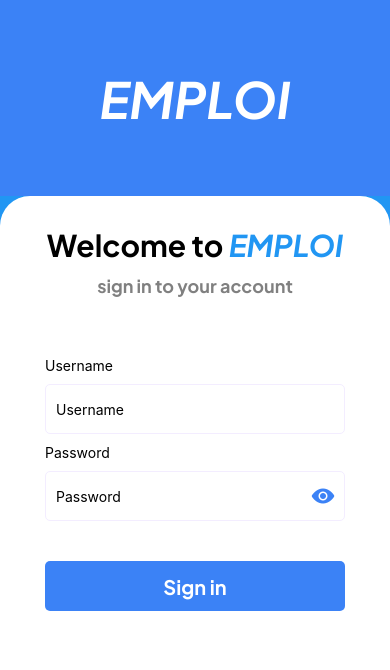
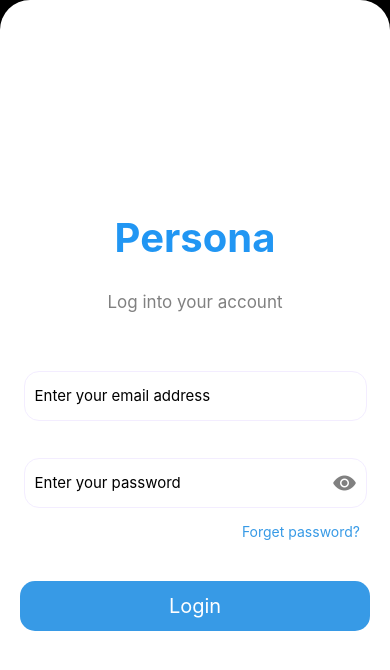
Before and after one commit to zeezo10/hiris, a React Native app in the folder my-app/: screen /Login in a window 390 px wide. Shown: the top 670 px of the page. Built offline with nearby package versions, Linux system fonts and the light colour scheme.

Commit message:
login page

```diff
--- a/my-app/App.js
+++ b/my-app/App.js
@@ -18,6 +18,8 @@ import PengumumanNotif from "./pages/Pangumuman&notif";
 import Laporan from "./pages/Laporan";
 import Support from "./pages/Support";
 import Pengaturan from "./pages/Pengaturan";
+import LoadingPage from "./pages/LoadingPage";
+import { useEffect, useState } from "react";
 
 const Stack = createStackNavigator();
 const Tab = createBottomTabNavigator();
@@ -77,7 +79,7 @@ function MainTab() {
         name="Absensi"
         component={AbsenCamera}
         options={{
-          headerTitle: "" ,
+          headerTitle: "",
           headerStyle: {
             backgroundColor: "#3171ee",
             shadowOpacity: 0,
@@ -104,16 +106,42 @@ function MainTab() {
 }
 
 export default function App() {
+
+  //// delete after ----------------
+
+  const [isLoad, setLoading] = useState(true);
+
+  useEffect(() => {
+    if (isLoad) {
+      const timer = setTimeout(() => {
+        setLoading(false);
+      }, 3000);
+
+      return () => clearTimeout(timer);
+    }
+  }, [isLoad]);
+
+  //// delete after ----------------
+
   return (
     <SafeAreaProvider style={{ flex: 1 }}>
       <NavigationContainer>
         <Stack.Navigator>
           {/* {!login ? ( */}
-          <Stack.Screen
-            name="Login"
-            component={Login}
-            options={{ headerShown: false }}
-          />
+          {isLoad ? (
+            <Stack.Screen
+              name="Laoding"
+              component={LoadingPage}
+              options={{ headerShown: false }}
+            />
+          ) : (
+            <Stack.Screen
+              name="Login"
+              component={Login}
+              options={{ headerShown: false }}
+            />
+          )}
+
           {/* // ) : ( */}
           <Stack.Screen
             name="Home"
--- /dev/null
+++ b/my-app/pages/LoadingPage.js
@@ -0,0 +1,25 @@
+import React from 'react'
+import { Text, View , StyleSheet } from 'react-native'
+
+export default function LoadingPage() {
+  return (
+    <View style={styles.container} >
+        <Text style={styles.title}>Persona</Text>
+    </View>
+  )
+}
+
+
+const styles = StyleSheet.create({
+    container: {
+      flex: 1,
+      justifyContent: 'center',
+      alignItems: 'center',
+      backgroundColor: '#66b2ec',
+    },
+    title: {
+      fontSize: 50,
+      fontWeight: 'bold',
+      color: 'white',
+    }
+  });
--- a/my-app/pages/Login.js
+++ b/my-app/pages/Login.js
@@ -1,45 +1,39 @@
 import React, { useEffect, useState } from "react";
-import { ActivityIndicator, TouchableOpacity } from "react-native";
 import {
+  ActivityIndicator,
+  TouchableOpacity,
   StyleSheet,
   Text,
   View,
-  ScrollView,
   TextInput,
-  Button,
   Pressable,
-  Alert,
   Dimensions,
 } from "react-native";
 
 import Icon from "react-native-vector-icons/Ionicons";
+import Octicons from "react-native-vector-icons/Octicons";
+
 import * as SplashScreen from "expo-splash-screen";
 import { useFonts } from "expo-font";
 
 SplashScreen.preventAutoHideAsync();
 
-
-
-export default function Login({navigation}) {
-
+export default function Login({ navigation }) {
   const screenWidth = Dimensions.get("window").width;
 
+  const [emailInput, setEmailInput] = useState("");
   const [password, setPassword] = useState("");
   const [isPasswordVisible, setIsPasswordVisible] = useState(false);
-
-  const togglePasswordVisibility = () => {
-    setIsPasswordVisible(!isPasswordVisible);
-  };
-
-
+  const [isUsernameFocused, setIsUsernameFocused] = useState(false);
+  const [isPasswordFocused, setIsPasswordFocused] = useState(false);
+  const [isEmailValid, setIsEmailValid] = useState(true);
+  const [isPasswordValid, setIsPasswordValid] = useState(true);
   const [fontsLoaded] = useFonts({
-    Jakarta: require('../assets/font/PlusJakartaSans-Bold.ttf'),
-    'Jakarta-Italic': require('../assets/font/PlusJakartaSans-BoldItalic.ttf'),
-
+    Jakarta: require("../assets/font/PlusJakartaSans-Bold.ttf"),
+    "Jakarta-Italic": require("../assets/font/PlusJakartaSans-BoldItalic.ttf"),
   });
 
-
-  React.useEffect(() => {
+  useEffect(() => {
     async function prepare() {
       await SplashScreen.preventAutoHideAsync();
     }
@@ -47,125 +41,213 @@ export default function Login({navigation}) {
   }, []);
 
   if (!fontsLoaded) {
-    return <ActivityIndicator />; // Show loader while fonts are loading
+    return <ActivityIndicator />;
   } else {
-    SplashScreen.hideAsync(); // Hide splash screen when fonts are loaded
+    SplashScreen.hideAsync();
   }
 
+  const togglePasswordVisibility = () => {
+    setIsPasswordVisible(!isPasswordVisible);
+  };
+
+  /// test login -------------------
+
+  const validEmail = "aziz@gmail.com";
+  const validPassword = "12346";
+
+  const handleLogin = () => {
+    if (emailInput !== validEmail) {
+      setIsEmailValid(false);
+    } else {
+      setIsEmailValid(true);
+    }
+    if (password !== validPassword) {
+      setIsPasswordValid(false);
+    } else {
+      setIsPasswordValid(true);
+    }
+    if (emailInput === validEmail && password === validPassword) {
+      console.log("Login successful");
+    }
+  };
+
+  /// test login -------------------
+
   return (
-    <View style={{ display: "flex", flex: 1, backgroundColor: "#2196F3" }}>
-      <View
-        style={{
-          display: "flex",
-          justifyContent: "center",
-          alignItems: "center",
-          backgroundColor: "#3B82F6",
-          flex: 1,
-          width: screenWidth,
-        }}
-      >
-        <Text style={{ color: "white", fontSize: 50, fontFamily:"Jakarta-Italic" }}>
-          EMPLOI
-        </Text>
-      </View>
-      <View
-        style={{
-          display: "flex",
-          gap: 10,
-          flex: 3,
-          alignItems: "center",
-          padding: 30,
-          backgroundColor: "#ffff",
-          width: screenWidth,
-          borderTopStartRadius:30,
-          borderTopEndRadius: 30,
-          elevation:20
-        }}
-      >
-        <View style={{ flexDirection: "row" }}>
-          <Text style={{ fontSize: 30,fontFamily:"Jakarta"}}>Welcome to </Text>
-          <Text style={{ fontSize: 30, color: "#2196F3" ,fontFamily:"Jakarta-Italic"}}>
-            EMPLOI
-          </Text>
+    <View style={styles.container}>
+      <View style={[styles.formContainer, { width: screenWidth }]}>
+        <View style={styles.welcomeTextContainer}>
+          <Text style={styles.appNameText}>Persona</Text>
         </View>
-        <Text style={{ marginBottom: 50, fontSize: 18, color: "grey",fontFamily:"Jakarta" }}>
-          sign in to your account
-        </Text>
+        <Text style={styles.signInText}>Log into your account</Text>
 
-        <View style={{ display: "flex", width: 300, flexDirection: "row" }}>
-          <Text>Username</Text>
+        <View
+          style={[
+            styles.outerInputBorder,
+            isUsernameFocused && styles.outerInputBorderFocused,
+            !isEmailValid && styles.outerInputBorderError,
+          ]}
+        >
+          <TextInput
+            style={[
+              styles.input,
+              isUsernameFocused && styles.inputFocused,
+              !isEmailValid && styles.inputError,
+            ]}
+            placeholder="Enter your email address"
+            onChangeText={setEmailInput}
+            onFocus={() => setIsUsernameFocused(true)}
+            onBlur={() => setIsUsernameFocused(false)}
+          />
         </View>
-        <TextInput
-          style={{
-            borderWidth: 1,
-            borderColor: "#f3edff",
-            height: 50,
-            width: 300,
-            borderRadius: 5,
-            padding: 10,
-          }}
-          placeholder="Username"
-        ></TextInput>
 
-{/* -------/sssss- */}
 
-          <View
-            style={{
-              display: "flex",
-              width: 300,
-              flexDirection: "row",
-              alignItems: "center",
-            }}
-          >
-            <Text>Password</Text>
-          </View>
-
-          <View style={{ display: "flex", width: 300, flexDirection: "row" }}>
+        <View
+          style={[
+            styles.outerInputBorder,
+            isPasswordFocused && styles.outerInputBorderFocused,
+            !isPasswordValid && styles.outerInputBorderError,
+          ]}
+        >
+          <View style={styles.passwordContainer}>
             <TextInput
-              style={{
-                borderWidth: 1,
-                borderColor: "#f3edff",
-                height: 50,
-                width: 300,
-                borderRadius: 5,
-                padding: 10,
-                paddingRight: 40,
-              }}
-              placeholder="Password"
+              style={[
+                styles.input,
+                isPasswordFocused && styles.inputFocused,
+                !isPasswordValid && styles.inputError,
+              ]}
+              placeholder="Enter your password"
               secureTextEntry={!isPasswordVisible}
               value={password}
               onChangeText={setPassword}
+              onFocus={() => setIsPasswordFocused(true)}
+              onBlur={() => setIsPasswordFocused(false)}
             />
-            <TouchableOpacity
-              onPress={togglePasswordVisibility}
-              style={{ marginLeft: -34, marginTop: 12 }}
-            >
+            <TouchableOpacity onPress={togglePasswordVisibility} style={styles.eyeIcon}>
               <Icon
                 name={isPasswordVisible ? "eye-off" : "eye"}
                 size={24}
-                color= "#3B82F6"
+                color="grey"
               />
             </TouchableOpacity>
           </View>
+        </View>
+          <View style={styles.forgetPassword}>
+            <Text style={styles.errorMessage}>
+              {!isPasswordValid && "Wrong password"}
+            </Text>
+            <Text style={styles.forgetPasswordText}>Forget password?</Text>
+          </View>
 
 
-{/* ---------- */}
-        <Pressable
-          style={{
-            width: 300,
-            backgroundColor: "#3B82F6",
-            marginTop: 30,
-            alignItems: "center",
-            height: 50,
-            justifyContent: "center",
-            borderRadius: 5,
-            elevation:3
-          }}
-          onPress={() => navigation.navigate('Home')}
-        >
-          <Text style={{ color: "white", fontFamily:"Jakarta", fontSize:20 }}>Sign in</Text>
+        <Pressable style={styles.signInButton} onPress={handleLogin}>
+          <Text style={styles.signInButtonText}>Login</Text>
         </Pressable>
       </View>
     </View>
   );
 }
+
+const styles = StyleSheet.create({
+  container: {
+    flex: 1,
+    backgroundColor: "black",
+    justifyContent: "center",
+  },
+  formContainer: {
+    gap: 30,
+    flex: 3,
+    alignItems: "center",
+    justifyContent: "center",
+    padding: 30,
+    backgroundColor: "white",
+    borderTopStartRadius: 30,
+    borderTopEndRadius: 30,
+    elevation: 20,
+  },
+  welcomeText: {
+    fontSize: 30,
+  },
+  appNameText: {
+    fontSize: 40,
+    color: "#2196F3",
+    fontWeight: "bold",
+  },
+  signInText: {
+    marginBottom: 25,
+    fontSize: 17,
+    color: "grey",
+  },
+  outerInputBorder: {
+    borderRadius: 17,
+    padding: 3.5,
+    width: 350,
+  },
+  outerInputBorderFocused: {
+    backgroundColor: "#d7ebfa",
+    borderRadius: 17,
+    padding: 3.5,
+    width: 350,
+  },
+  outerInputBorderError: {
+    backgroundColor: "#fddede",
+  },
+  input: {
+    backgroundColor: "white",
+    borderWidth: 1,
+    height: 50,
+    fontSize: 15,
+    width: "100%",
+    borderRadius: 15,
+    padding: 10,
+    borderColor: "#f3edff",
+  },
+  inputFocused: {
+    borderColor: "#379ae6",
+  },
+  inputError: {
+    borderColor: "red",
+  },
+
+  forgetPassword:{
+    marginTop:-30,
+    marginTop:-30,
+    height: 40,
+    width: 350,
+    display:"flex",
+    paddingHorizontal: 10,
+    flexDirection: "row",
+    justifyContent: "space-between",
+    alignItems: "center",
+  },
+
+  forgetPasswordText:{
+    color: "#379ae6",
+  },
+
+  passwordContainer: {
+    width: "100%",
+    flexDirection: "row",
+    alignItems: "center",
+  },
+  eyeIcon: {
+    marginLeft: -34,
+  },
+  errorMessage: {
+    color: "#c12126",
+    fontSize: 14,
+  },
+  signInButton: {
+    width: 350,
+    backgroundColor: "#379ae6",
+    alignItems: "center",
+    height: 50,
+    justifyContent: "center",
+    borderRadius: 15,
+    elevation: 3,
+  },
+  signInButtonText: {
+    color: "white",
+    fontSize: 20,
+  },
+});
```
